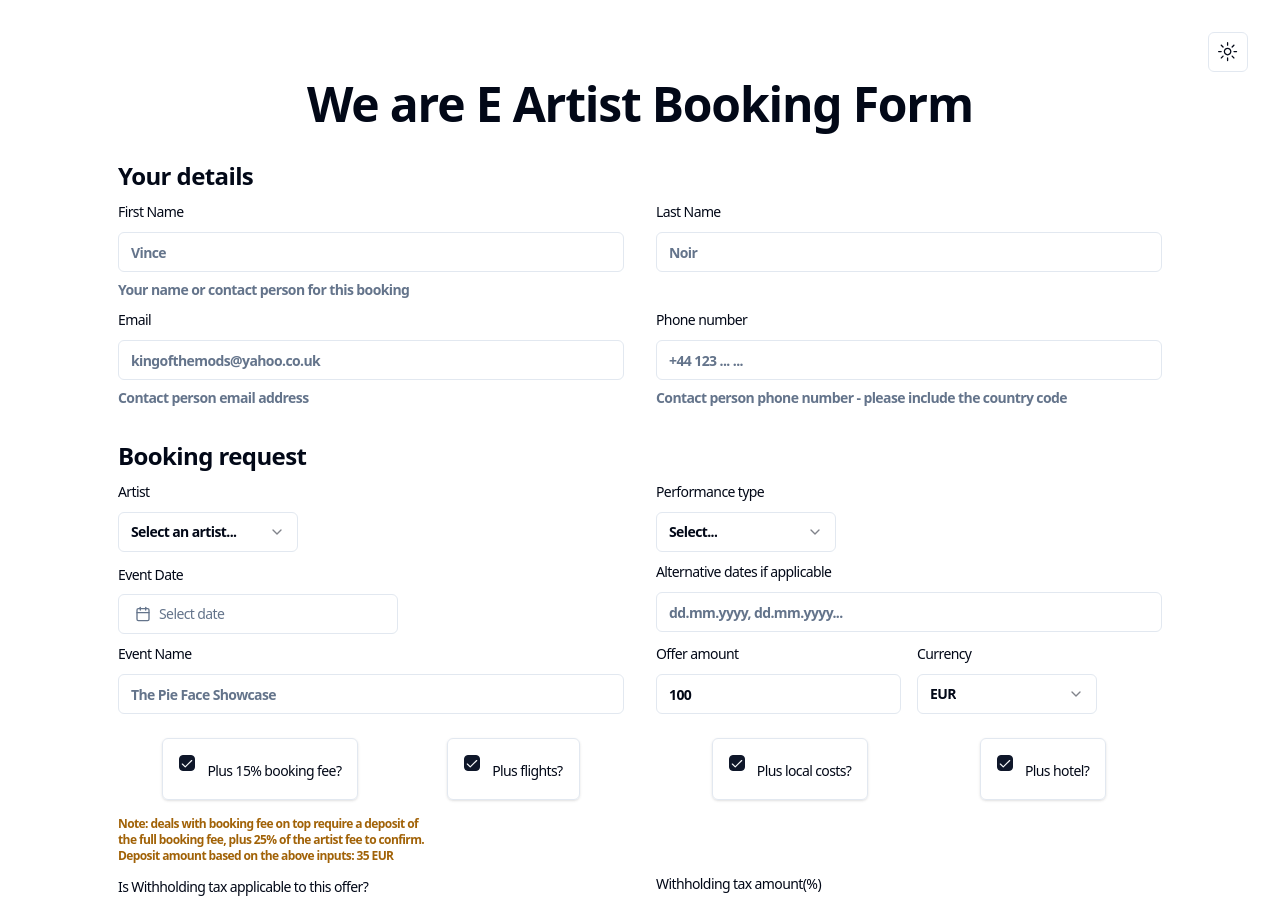
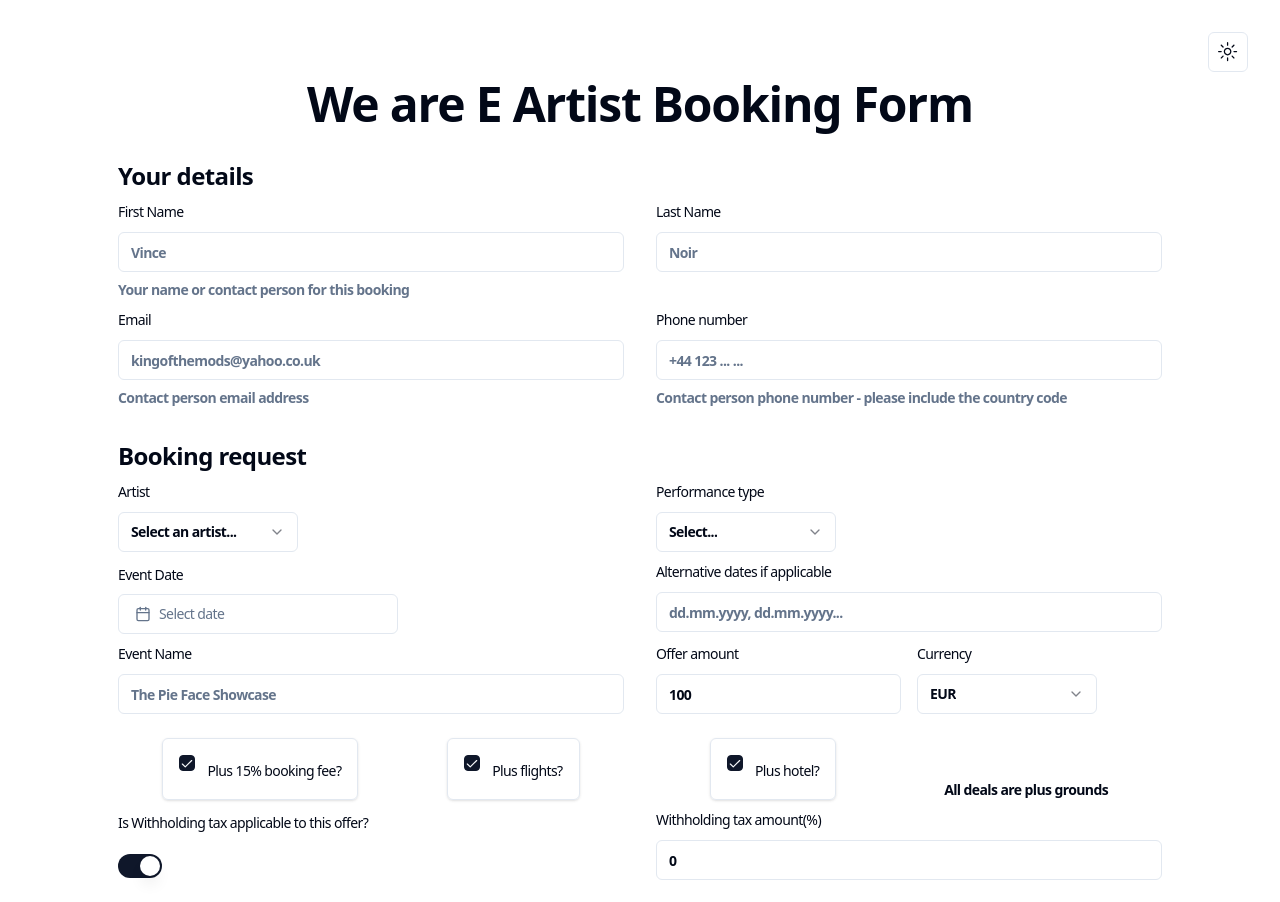
Before and after one commit to Jangelsdork/artist-booking-form, a Next.js app: page / in a window 1280 px wide. Shown: the top 902 px of the page. Built offline with nearby package versions, Linux system fonts and the light colour scheme.

Commit message:
removed option for grounds and replaced with text, moved deposit calculator into terms and condtions

```diff
--- a/src/components/BookingForm.tsx
+++ b/src/components/BookingForm.tsx
@@ -636,24 +636,7 @@ const form = useForm<z.infer<typeof formSchema>>({
               </div>
 
               <div className="flex flex-col sm:flex-row justify-around mt-6">
-                <FormField
-                  control={form.control}
-                  name="plus_local"
-                  render={({ field }) => (
-                    <FormItem className="flex flex-row items-start space-x-3 space-y-0 rounded-md border p-4 shadow">
-                      <FormControl>
-                        <Checkbox
-                          checked={field.value}
-                          onCheckedChange={field.onChange}
-                        />
-                      </FormControl>
-                      <div className="space-y-1 leading-none">
-                        <FormLabel>Plus local costs?</FormLabel>
-                        <FormDescription></FormDescription>
-                      </div>
-                    </FormItem>
-                  )}
-                />
+
                 <FormField
                   control={form.control}
                   name="plus_hotel"
@@ -672,27 +655,11 @@ const form = useForm<z.infer<typeof formSchema>>({
                     </FormItem>
                   )}
                 />
+
+                <div className="text-sm flex items-end">All deals are plus grounds</div>
               </div>
 
-              {form.control._formValues.plus_bf ? (
-                <div className="text-xs pt-4 text-wrap max-w-[25vw] text-yellow-700">
-                  Note: deals with booking fee on top require a deposit of the
-                  full booking fee, plus 25% of the artist fee to confirm.
-                  Deposit amount based on the above inputs:{" "}
-                  {form.control._formValues.financial_offer * 0.35 +
-                    " " +
-                    form.control._formValues.currency}{" "}
-                </div>
-              ) : (
-                <div className="text-xs pt-4  text-yellow-700 ">
-                  Note: landed deals require a 50% deposit to confirm. Deposit
-                  amount:{" "}
-                  {form.control._formValues.financial_offer * 0.5 +
-                    " " +
-                    form.control._formValues.currency}
-                </div>
-              )}
-              <div />
+
 
               <FormField
                 control={form.control}
@@ -1519,6 +1486,25 @@ const form = useForm<z.infer<typeof formSchema>>({
             received by We are E, an announcement date has been agreed, and all
             billing and artwork has been approved.
           </div>
+          {form.control._formValues.plus_bf ? (
+                <div className="text-xs text-wrap text-orange-600">
+                  Note: deals with booking fee on top require a deposit of the
+                  full booking fee, plus 25% of the artist fee to confirm.
+                  Deposit amount based on the above inputs:{" "}
+                  {form.control._formValues.financial_offer * 0.35 +
+                    " " +
+                    form.control._formValues.currency}{" "}
+                </div>
+              ) : (
+                <div className="text-xs pt-4  text-yellow-700 ">
+                  Note: landed deals require a 50% deposit to confirm. Deposit
+                  amount:{" "}
+                  {form.control._formValues.financial_offer * 0.5 +
+                    " " +
+                    form.control._formValues.currency}
+                </div>
+              )}
+              <div />
           <div className="scroll-m-20 text-xl font-semibold tracking-tight">
             Our expectations:
           </div>
```
